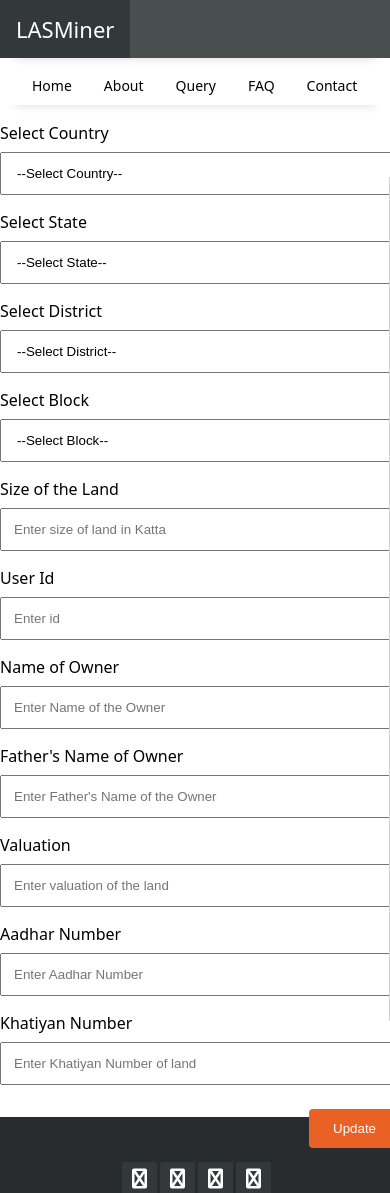
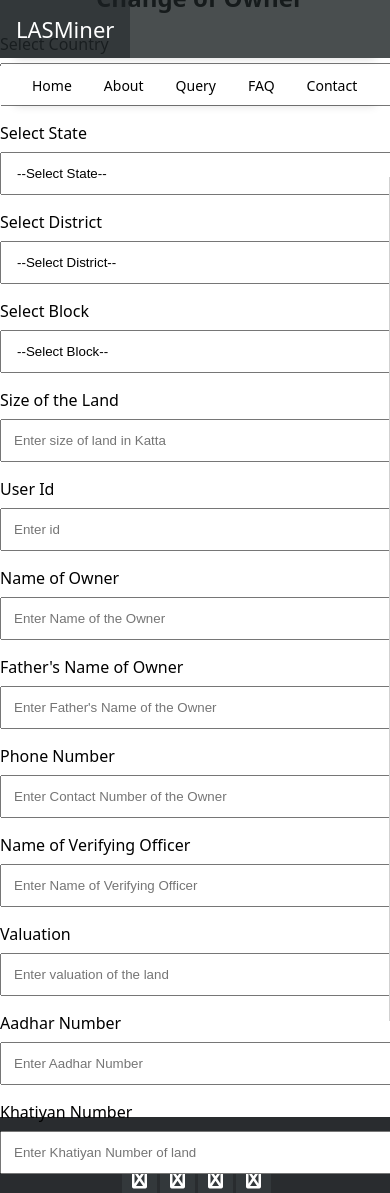
Before and after one commit to Niloy-Majumder/las-miner-frontend, a React (Create React App) app: page / in a window 390 px wide. Shown: the top 1193 px of the page. Built offline with nearby package versions, Linux system fonts and the light colour scheme.

Commit message:
added phone number and verifying officer field

```diff
--- a/src/components/body/Form.js
+++ b/src/components/body/Form.js
@@ -18,17 +18,21 @@ const Form = () => {
     const[blockid, setBlockid] = useState('');
 
     const[data, setData] = useState({
+        userid: "",
         country: "",
         state: "",
         block: "",
         land_size: "",
-        userid: "",
         owner: "",
         father_name: "",
+
+        phone_number: "",
+
+        verifying_officer: "",
+
         valuation: "",
         aadhar: "",
         khatiyan_number: ""
-
 
     });
 
@@ -233,6 +237,32 @@ const Form = () => {
             </div>
 
             <div className={"input-field"}>
+                <label htmlFor = "phone_number">Phone Number</label>
+                <input
+                    onChange={(e) => handleChange(e)}
+                    name="phone_number"
+                    id="phone_number"
+                    type="number"
+                    placeholder="Enter Contact Number of the Owner"
+                    value={data.phone_number}
+                    required>
+                </input>
+            </div>
+
+            <div className={"input-field"}>
+                <label htmlFor = "verifying_officer">Name of Verifying Officer</label>
+                <input
+                    onChange={(e) => handleChange(e)}
+                    name="verifying_officer"
+                    id="verifying_officer"
+                    type="text"
+                    placeholder="Enter Name of Verifying Officer"
+                    value = {data.verifying_officer}
+                    required>
+                </input>
+            </div>
+
+            <div className={"input-field"}>
                 <label htmlFor = "valuation">Valuation</label>
                 <input
                     onChange={(e) => handleChange(e)}
```
